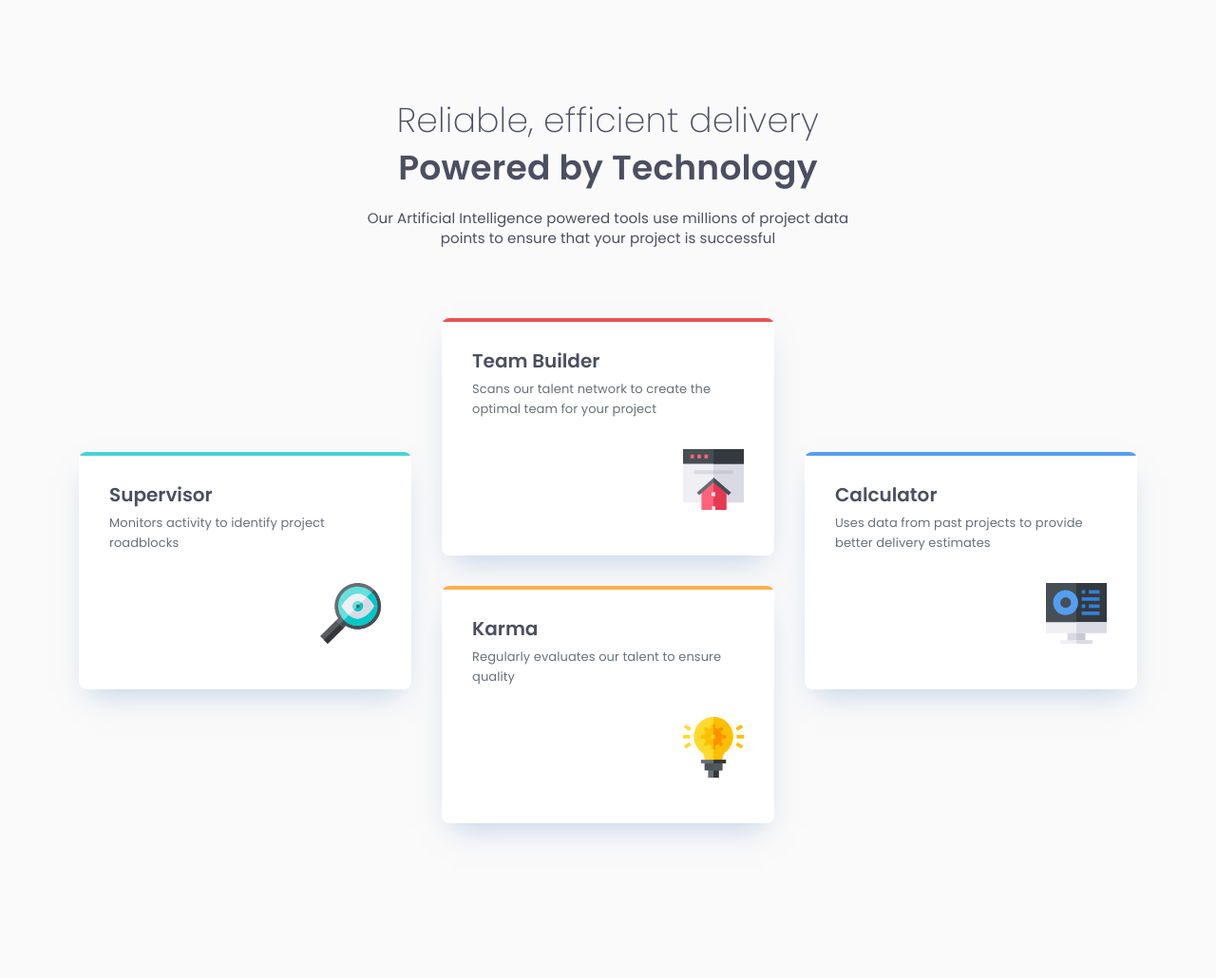
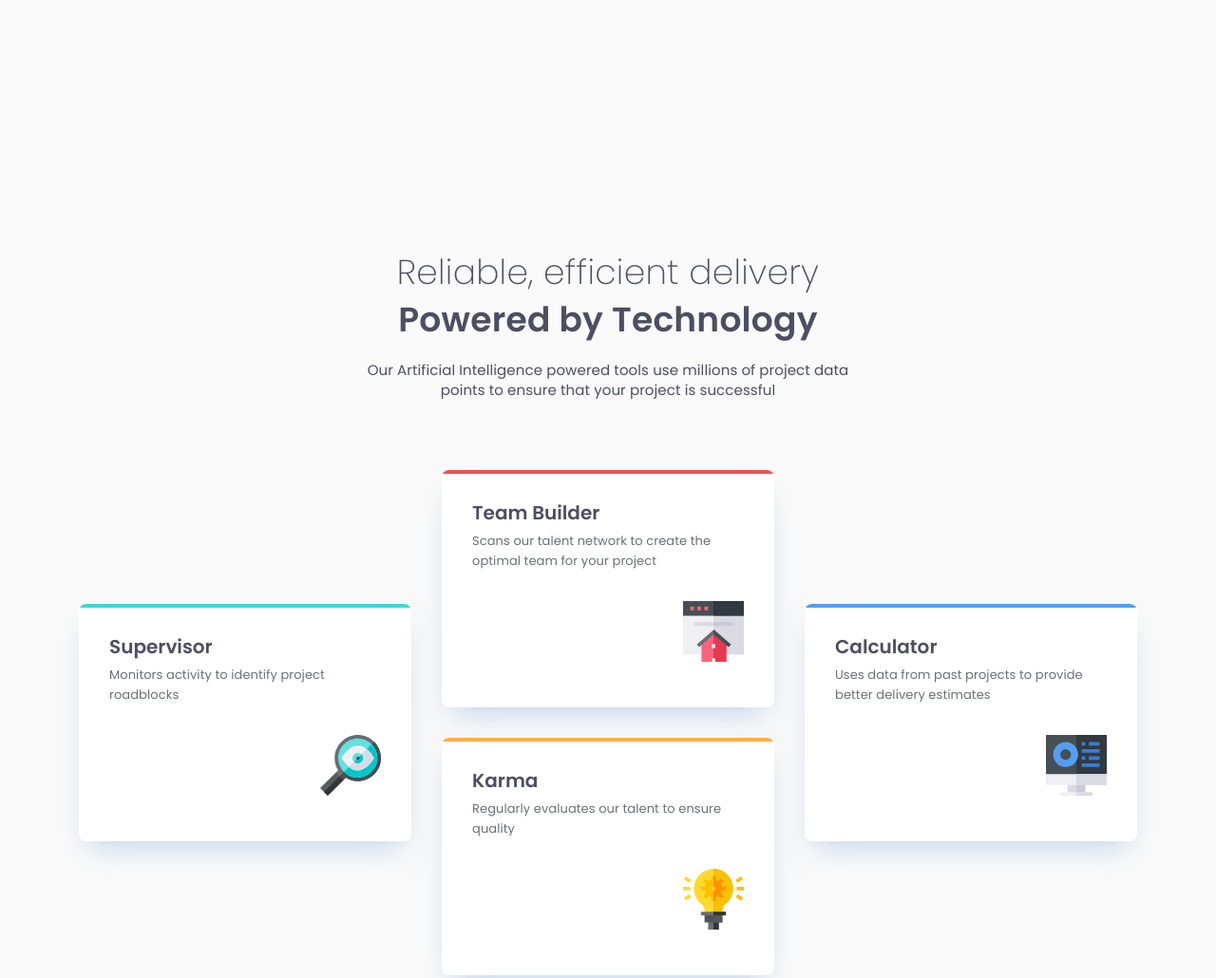
Before and after one commit to FilipKod/four-card-feature-section, a plain HTML site: page index.html in a window 1280 px wide. Shown: the top 1030 px of the page at 95% size. Drawn offline with Linux system fonts and the light colour scheme.

Commit message:
add testing padding

```diff
--- a/css/styles.css
+++ b/css/styles.css
@@ -174,7 +174,7 @@ body {
 
 @media screen and (min-width: 1150px) {
   .header {
-    margin-top: 6.375rem;
+    margin-top: 16.375rem;
   }
 
   .blocks {
```
